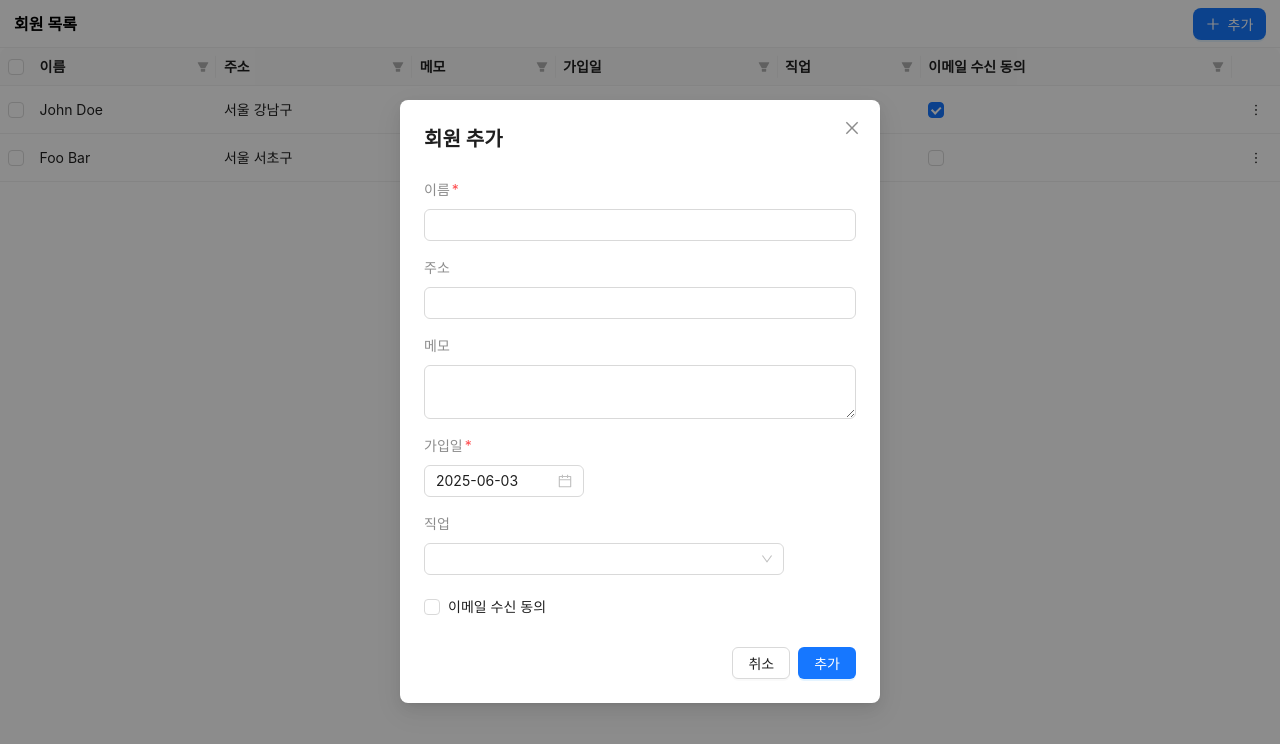
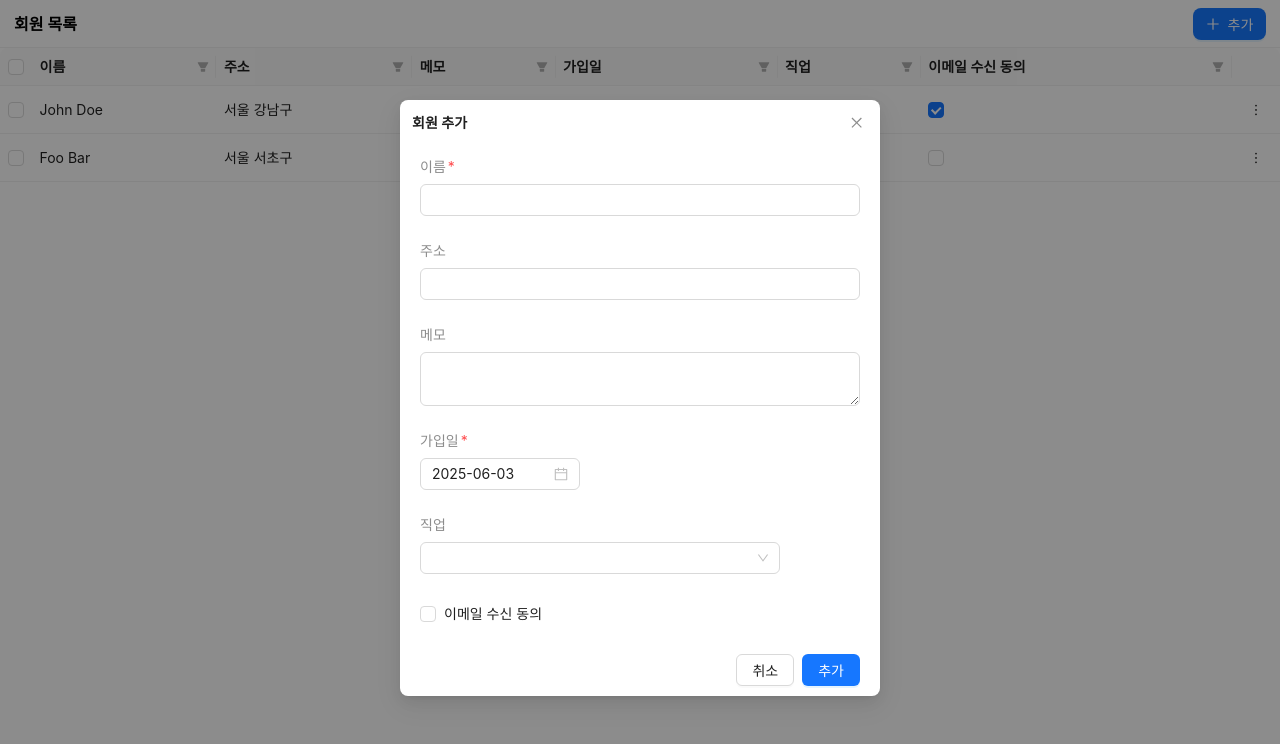
Before and after one commit to naringst/business-canvas-assignment, a React (Vite) app: page / in a window 1280 px wide. Both pictures are taken after a click on the button "추가". Shown: the top 744 px of the page. Built offline with nearby package versions, Linux system fonts and the light colour scheme; a web font is replaced by a local one.

Commit message:
style/fix: fix RecordForm UI to align with design

```diff
--- a/src/components/RecordForm/index.tsx
+++ b/src/components/RecordForm/index.tsx
@@ -3,7 +3,14 @@ import { useForm, type Control } from 'react-hook-form';
 import { yupResolver } from '@hookform/resolvers/yup';
 import { useEffect } from 'react';
 import dayjs from 'dayjs';
-import { FormFooter, ModalHeader, ModalTitle, StyledForm, StyledModal } from './styles';
+import {
+  FormFooter,
+  ModalHeader,
+  ModalTitle,
+  StyledForm,
+  StyledModal,
+  CloseButton,
+} from './styles';
 import type { MemberRecord } from '../../types/record/type';
 import { DEFAULT_FIELDS } from '../../constants/fields';
 import { FieldProperty } from '../../types/field/enum';
@@ -62,15 +69,12 @@ const RecordForm = ({
   };
 
   return (
-    <StyledModal
-      open={isOpen}
-      onCancel={handleClose}
-      footer={null}
-      width={480}
-      closeIcon={<CloseOutlined onClick={handleClose} />}
-    >
+    <StyledModal open={isOpen} onCancel={handleClose} footer={null} width={480} closeIcon={false}>
       <ModalHeader>
         <ModalTitle>{title}</ModalTitle>
+        <CloseButton onClick={handleClose}>
+          <CloseOutlined />
+        </CloseButton>
       </ModalHeader>
 
       <StyledForm onFinish={() => handleSubmit(onFormSubmit)()} layout="vertical">
--- a/src/components/RecordForm/styles.ts
+++ b/src/components/RecordForm/styles.ts
@@ -1,37 +1,72 @@
-import { Modal, Form } from 'antd';
+import { Modal, Form, Button } from 'antd';
 import styled from 'styled-components';
 
 export const StyledModal = styled(Modal)`
   .ant-modal-content {
-    padding: 24px;
+    padding: 0px;
   }
 `;
 
 export const ModalHeader = styled.div`
+  padding: 12px;
   display: flex;
   justify-content: space-between;
   align-items: center;
-  margin-bottom: 24px;
+  gap: 10px;
+  font-size: 14px;
+  font-weight: 600;
+  line-height: 22px;
+`;
+
+export const CloseButton = styled.button`
+  position: absolute;
+  top: 12px;
+  right: 12px;
+  z-index: 10;
+  padding: 0;
+  color: rgba(0, 0, 0, 0.45);
+  font-weight: 600;
+  line-height: 1;
+  text-decoration: none;
+  background: transparent;
+  border: 0;
+  outline: 0;
+  cursor: pointer;
+  transition: color 0.2s;
+  width: 22px;
+  height: 22px;
+  border-radius: 4px;
+  display: flex;
+  align-items: center;
+  justify-content: center;
+
+  &:hover {
+    color: rgba(0, 0, 0, 0.75);
+    background-color: rgba(0, 0, 0, 0.04);
+  }
 `;
 
 export const ModalTitle = styled.h2`
   margin: 0;
-  font-size: 20px;
+  font-size: 14px;
   font-weight: 600;
+  line-height: 22px;
 `;
 
 export const StyledForm = styled(Form)`
-  .ant-form-item {
-    margin-bottom: 16px;
-  }
+  padding: 10px 20px;
+  gap: 20px;
 
   .ant-form-item-label {
-    padding-bottom: 8px;
+    height: 28px;
+    padding: 0;
+    text-align: left;
   }
 
   .ant-form-item-label > label {
     color: ${(props) => props.theme.colors.colorTextTertiary};
     height: auto;
+    justify-content: flex-start;
   }
 
   .ant-form-item-required::before {
```
